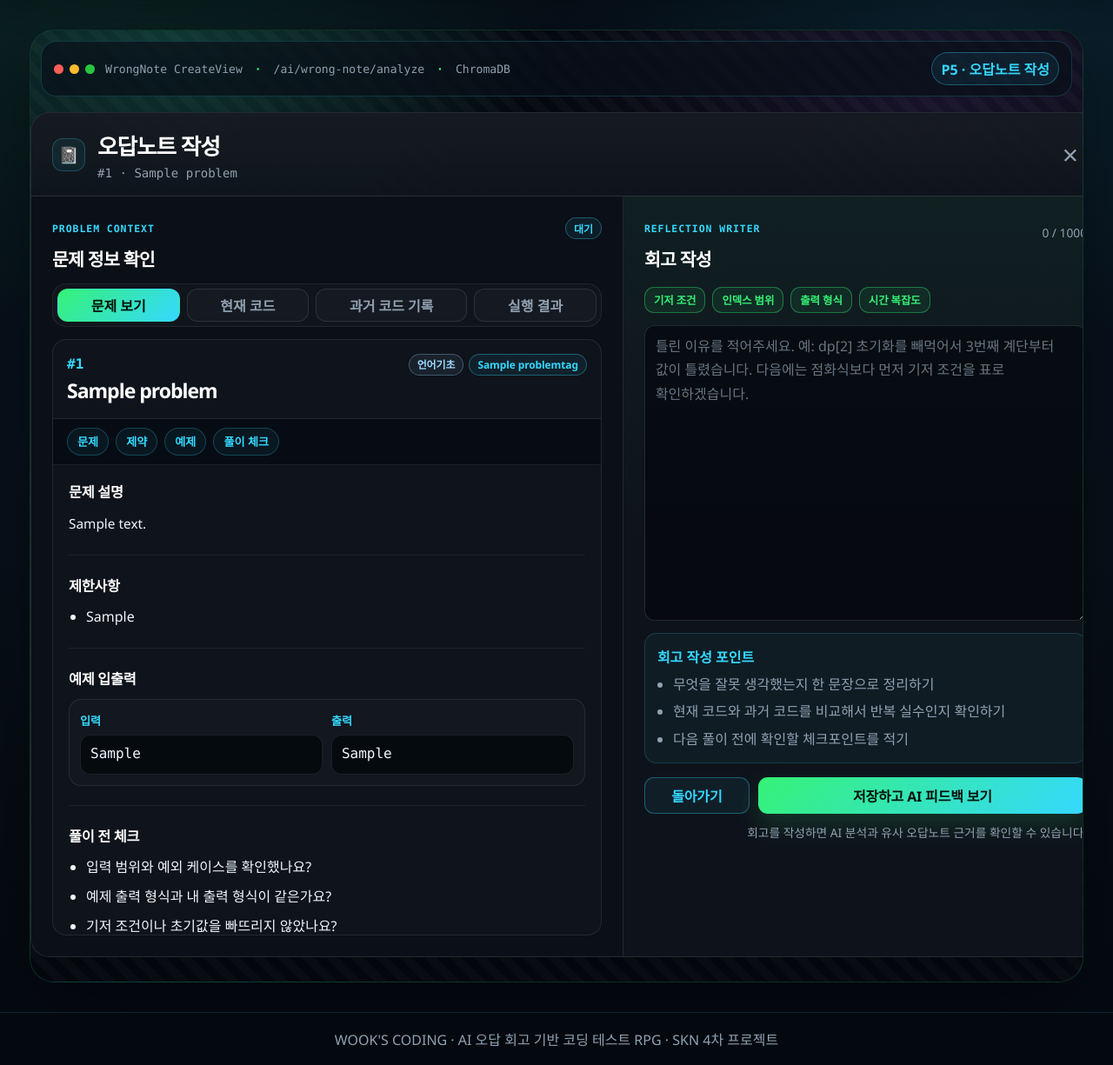
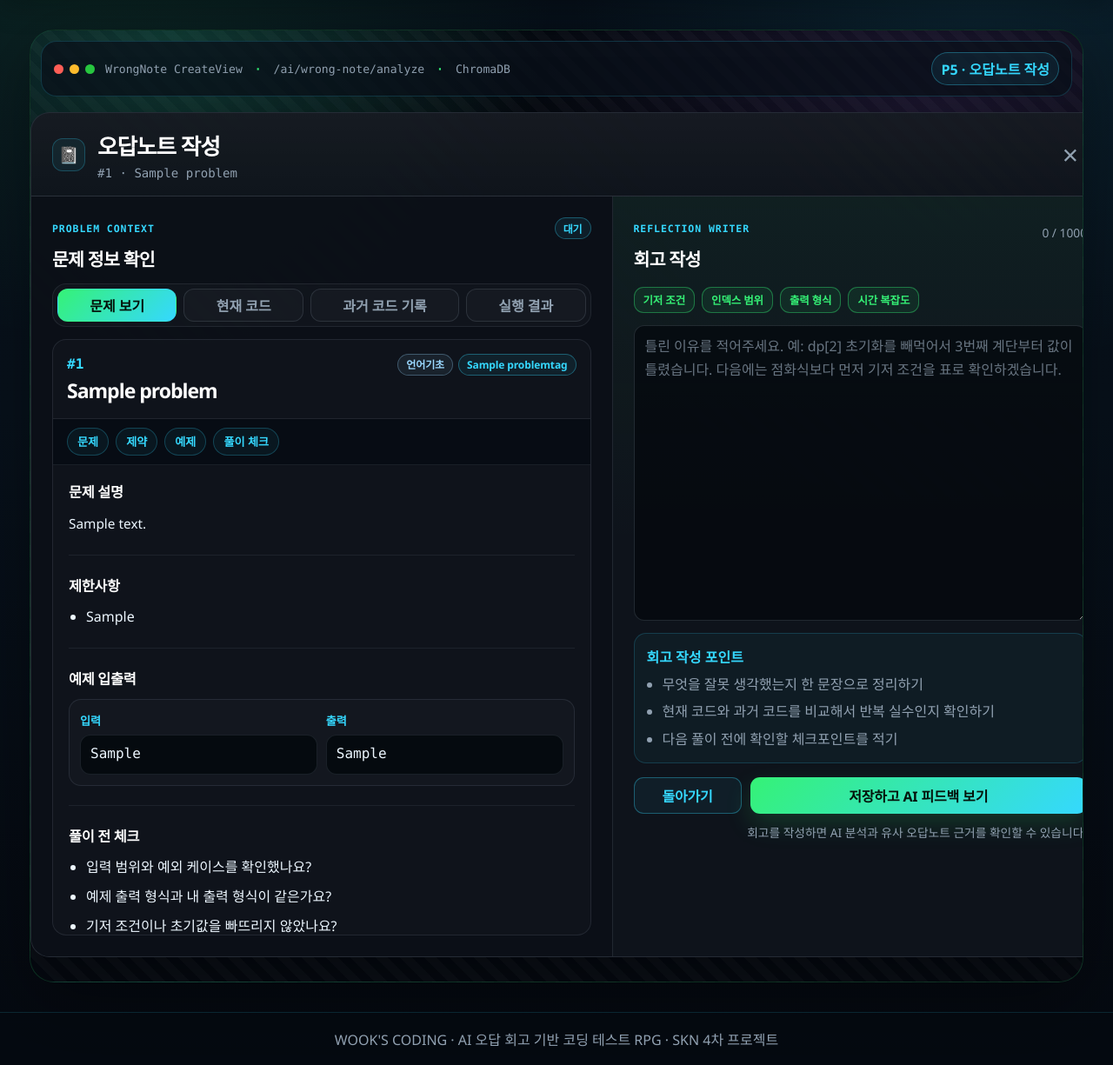
Before and after one commit to keroro7729/SKN_4rd_1TEAM, a Django app: page /wrongnotes/create/1/ in a window 1280 px wide. Shown: the part 71-1296 px from the top of the page at 87% size. Run offline with Django 5.2, Linux system fonts and the light colour scheme; a user stored in the database is signed in; tables that the repository leaves empty hold one stand-in row (values such as "Sample post").

Commit message:
style: force wrongnote form two column layout

```diff
--- a/django/static/css/pages/wrongnote_tabs.css
+++ b/django/static/css/pages/wrongnote_tabs.css
@@ -1,4 +1,4 @@
-/* WrongNote create page v20
+/* WrongNote create page v21
    Desktop: 2-column layout exactly as requested
    Left: problem/code/history/result tabs
    Right: reflection writer
@@ -479,3 +479,26 @@
   .wn2-scroll-reader { max-height: 52vh; }
   .wn2-reflection-textarea { min-height: 230px; }
 }
+
+
+/* v21 hard override: prevent reflection writer from dropping below on desktop */
+@media (min-width: 861px) {
+  .wn2-grid {
+    display: grid !important;
+    grid-template-columns: minmax(0, 1.08fr) minmax(420px, .92fr) !important;
+    align-items: stretch !important;
+  }
+  .wn2-context-panel {
+    border-right: 1px solid rgba(148,163,184,.16) !important;
+    border-bottom: 0 !important;
+  }
+  .wn2-reflection-panel {
+    min-height: 0 !important;
+  }
+  .wn2-tab-body,
+  .reflection-panel.is-active,
+  .wn2-inner-card,
+  .wn2-problem-reader {
+    max-width: 100% !important;
+  }
+}
--- a/django/static/css/style.css
+++ b/django/static/css/style.css
@@ -5,6 +5,6 @@
 @import url("./pages/problem_list.css?v=clean-game-ux-v12");
 @import url("./pages/problem_solve.css?v=problem-solve-three-split-v17");
 @import url("./pages/wrongnote_library.css?v=clean-game-ux-v12");
-@import url("./pages/wrongnote_tabs.css?v=wrongnote-two-column-v20");
+@import url("./pages/wrongnote_tabs.css?v=wrongnote-two-column-v21");
 @import url("./pages/mypage.css?v=clean-game-ux-v12");
 @import url("./pages/responsive.css?v=clean-game-ux-v12");
--- a/django/templates/wrongnotes/wrongnote_form.html
+++ b/django/templates/wrongnotes/wrongnote_form.html
@@ -1,6 +1,11 @@
 {% extends "base.html" %}
 {% load static %}
 {% block title %}오답노트 작성 · WOOK'S CODING{% endblock %}
+
+{% block extra_head %}
+<link rel="stylesheet" href="{% static 'css/pages/wrongnote_tabs.css' %}?v=wrongnote-two-column-v21">
+{% endblock %}
+
 
 {% block content %}
 <form hidden>{% csrf_token %}</form>
@@ -270,5 +275,5 @@
 {% endblock %}
 
 {% block scripts %}
-<script src="{% static 'js/wrongnote_form.js' %}?v=wrongnote-two-column-v20"></script>
+<script src="{% static 'js/wrongnote_form.js' %}?v=wrongnote-two-column-v21"></script>
 {% endblock %}
```
